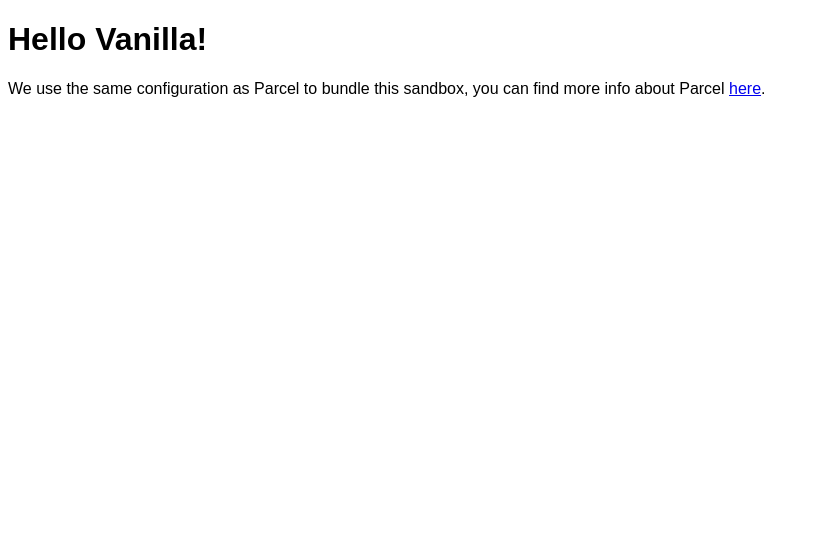
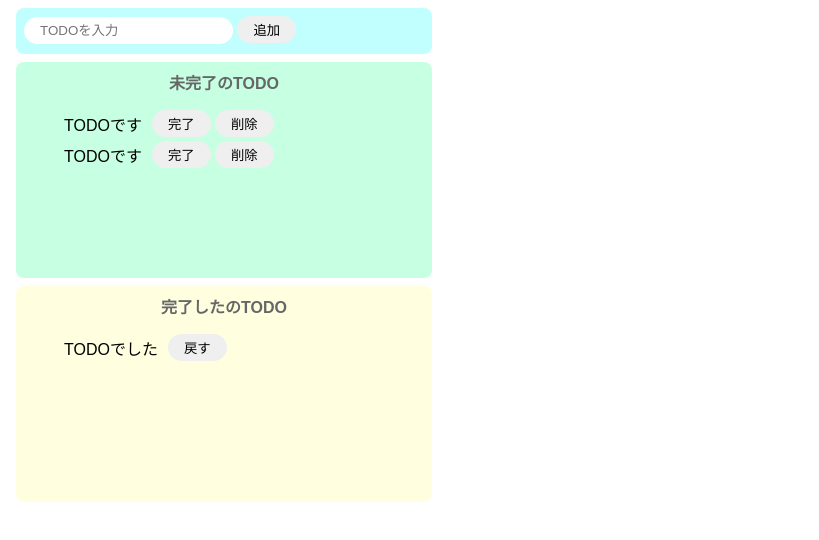
Before and after one commit to yoshiokamasahiro/todoApp-javascript, a website built with Parcel: page index.html in a window 1280 px wide. Shown: the whole page, without its empty margins (0-819 px from the left). Built offline with nearby package versions, Linux system fonts and the light colour scheme.

Commit message:
APP addbtn

```diff
--- a/index.html
+++ b/index.html
@@ -1,16 +1,49 @@
 <!DOCTYPE html>
 <html>
+  <head>
+    <title>Parcel Sandbox</title>
+    <meta charset="UTF-8" />
+    <link href="src/styles.css" rel="stylesheet" />
+  </head>
 
-<head>
-	<title>Parcel Sandbox</title>
-	<meta charset="UTF-8" />
-</head>
+  <body>
+    <div class="input-area">
+      <input id="add-text" placeholder="TODOを入力" />
+      <button id="add-button">追加</button>
+    </div>
 
-<body>
-	<div id="app"></div>
+    <div class="incomplate-area">
+      <p class="title">未完了のTODO</p>
+      <ul>
+        <li class="list-row">
+          <p>TODOです</p>
+          <div>
+            <button>完了</button>
+            <button>削除</button>
+          </div>
+        </li>
+        <li class="list-row">
+          <p>TODOです</p>
+          <div>
+            <button>完了</button>
+            <button>削除</button>
+          </div>
+        </li>
+      </ul>
+    </div>
 
-	<script src="src/index.js">
-	</script>
-</body>
+    <div class="complate-area">
+      <p class="title">完了したのTODO</p>
+      <ul>
+        <li class="list-row">
+          <p>TODOでした</p>
+          <div>
+            <button>戻す</button>
+          </div>
+        </li>
+      </ul>
+    </div>
 
+    <script src="src/index.js"></script>
+  </body>
 </html>
--- a/src/index.js
+++ b/src/index.js
@@ -1,12 +1,10 @@
-import "./styles.css";
+const onClickAdd = () => {
+  //テキストボックスの値を取得し、初期化する。
+  const inputText = document.getElementById("add-text").value;
+  document.getElementById("add-text").value = "";
+  alert(inputText);
+};
 
-document.getElementById("app").innerHTML = `
-<h1>Hello Vanilla!</h1>
-<div>
-  We use the same configuration as Parcel to bundle this sandbox, you can find more
-  info about Parcel
-  <a href="https://parceljs.org" target="_blank" rel="noopener noreferrer">here</a>.
-</div>
-`;
-const arr = [1, 2];
-console.log(...arr);
+document
+  .getElementById("add-button")
+  .addEventListener("click", () => onClickAdd());
--- a/src/styles.css
+++ b/src/styles.css
@@ -1,3 +1,63 @@
 body {
   font-family: sans-serif;
 }
+p {
+  margin: 0;
+}
+input {
+  border-radius: 16px;
+  border: none;
+  padding: 6px 16px;
+  outline: none;
+}
+button {
+  border-radius: 16px;
+  border: none;
+  padding: 4px 16px;
+  transition: all 0.3s;
+}
+button:hover {
+  background: #ff7fff;
+  color: #fff;
+  cursor: pointer;
+}
+.input-area {
+  background: #c1ffff;
+  width: 400px;
+  height: 30px;
+  padding: 8px;
+  margin: 8px;
+  border-radius: 8px;
+}
+.incomplate-area {
+  background: #c6ffe2;
+  width: 400px;
+  min-height: 200px;
+  padding: 8px;
+  margin: 8px;
+  border-radius: 8px;
+}
+.complate-area {
+  background: #ffffe0;
+  width: 400px;
+  min-height: 200px;
+  padding: 8px;
+  margin: 8px;
+  border-radius: 8px;
+}
+.title {
+  text-align: center;
+  margin-top: 0;
+  font-weight: 600;
+  color: #666666;
+}
+.list-row {
+  display: flex;
+  align-items: center;
+}
+.list-row + .list-row {
+  padding-top: 4px;
+}
+.list-row > div {
+  margin-left: 10px;
+}
```
